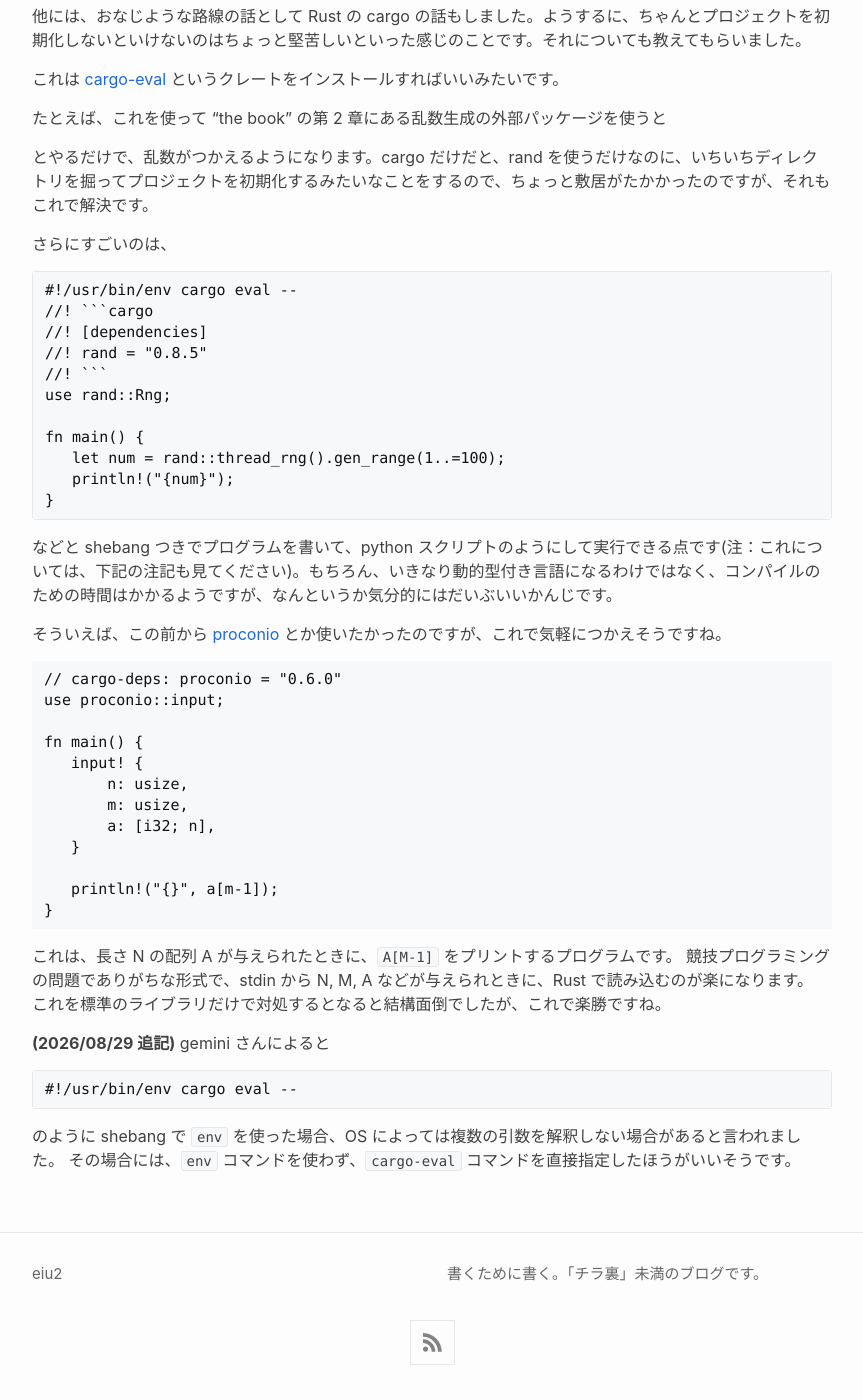
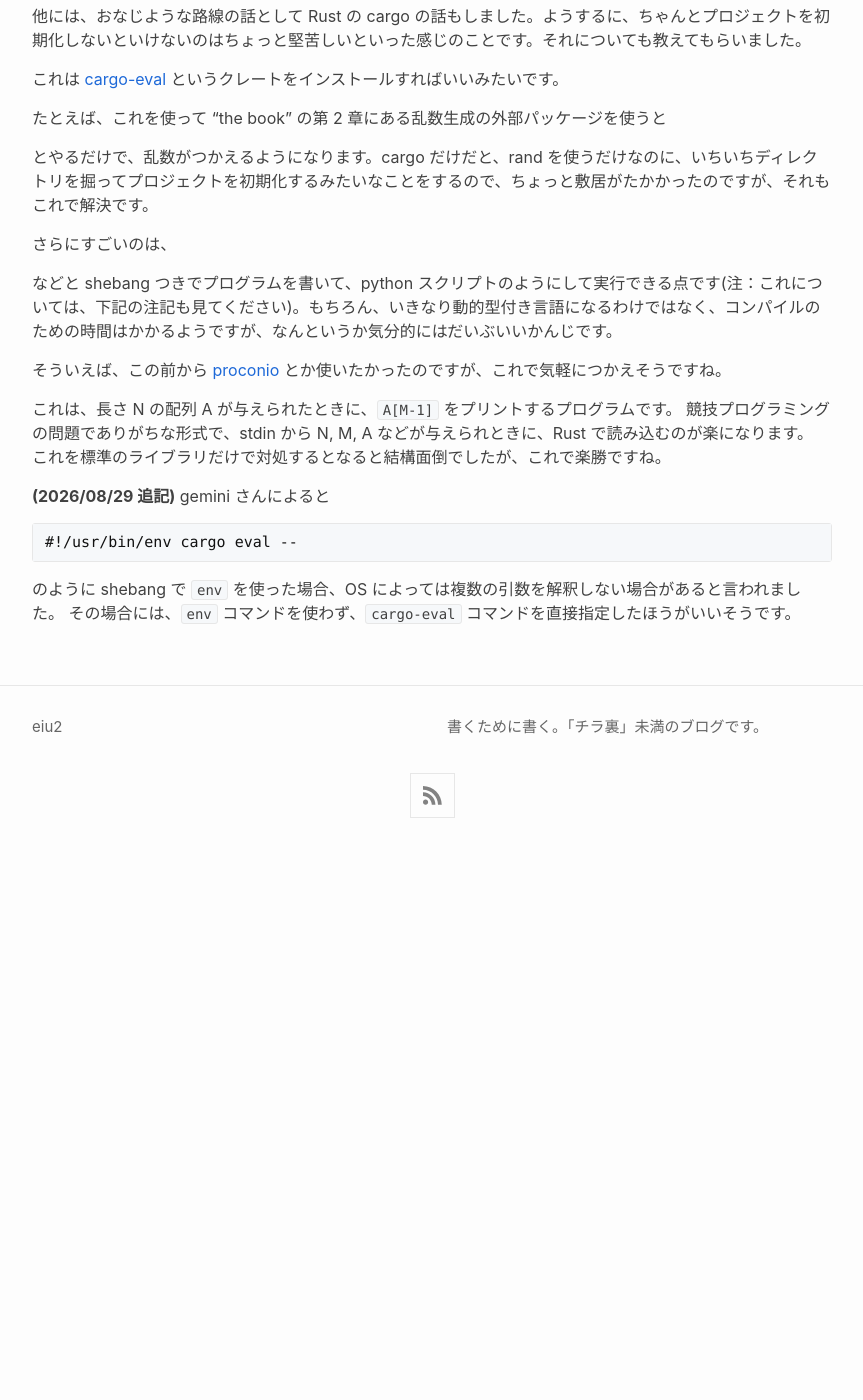
Before and after one commit to eiu2/eiu2.github.com, a Jekyll site: the page built from _posts/2026-08-29-python.md, in a window 1280 px wide and 1400 px high, scrolled down 1537 px. Shown: the whole window, without its empty margins (208-1071 px from the left). Built offline with Jekyll 4.4.1, drawn with Linux system fonts in a browser that asks for light colours; nearby versions of some CDN libraries; after the commit the page ends 2390 px from its top, so only the background shows below that.

Commit message:
Update 2026-08-29-python.md

````diff
--- a/_posts/2026-08-29-python.md
+++ b/_posts/2026-08-29-python.md
@@ -91,19 +91,6 @@ python コミュニティに向けた python の新機能の説明や提案の
 
 さらにすごいのは、
 
-~~~
-#!/usr/bin/env cargo eval --
-//! ```cargo
-//! [dependencies]
-//! rand = "0.8.5"
-//! ```
-use rand::Rng;
-
-fn main() {
-   let num = rand::thread_rng().gen_range(1..=100);
-   println!("{num}");
-}
-~~~
 
 などと shebang つきでプログラムを書いて、python スクリプトのようにして実行できる点です(注：これについては、下記の注記も見てください)。もちろん、いきなり動的型付き言語になるわけではなく、コンパイルのための時間はかかるようですが、なんというか気分的にはだいぶいいかんじです。
 
@@ -111,20 +98,7 @@ fn main() {
 [proconio](https://crates.io/crates/proconio)
 とか使いたかったのですが、これで気軽につかえそうですね。
 
-~~~ Rust
-// cargo-deps: proconio = "0.6.0"
-use proconio::input;
 
-fn main() {
-   input! {
-       n: usize,
-       m: usize,
-       a: [i32; n],
-   }
-
-   println!("{}", a[m-1]);
-}
-~~~
 
 これは、長さ N の配列 A が与えられたときに、`A[M-1]` をプリントするプログラムです。
 競技プログラミングの問題でありがちな形式で、stdin から N, M, A などが与えられときに、Rust で読み込むのが楽になります。
````
